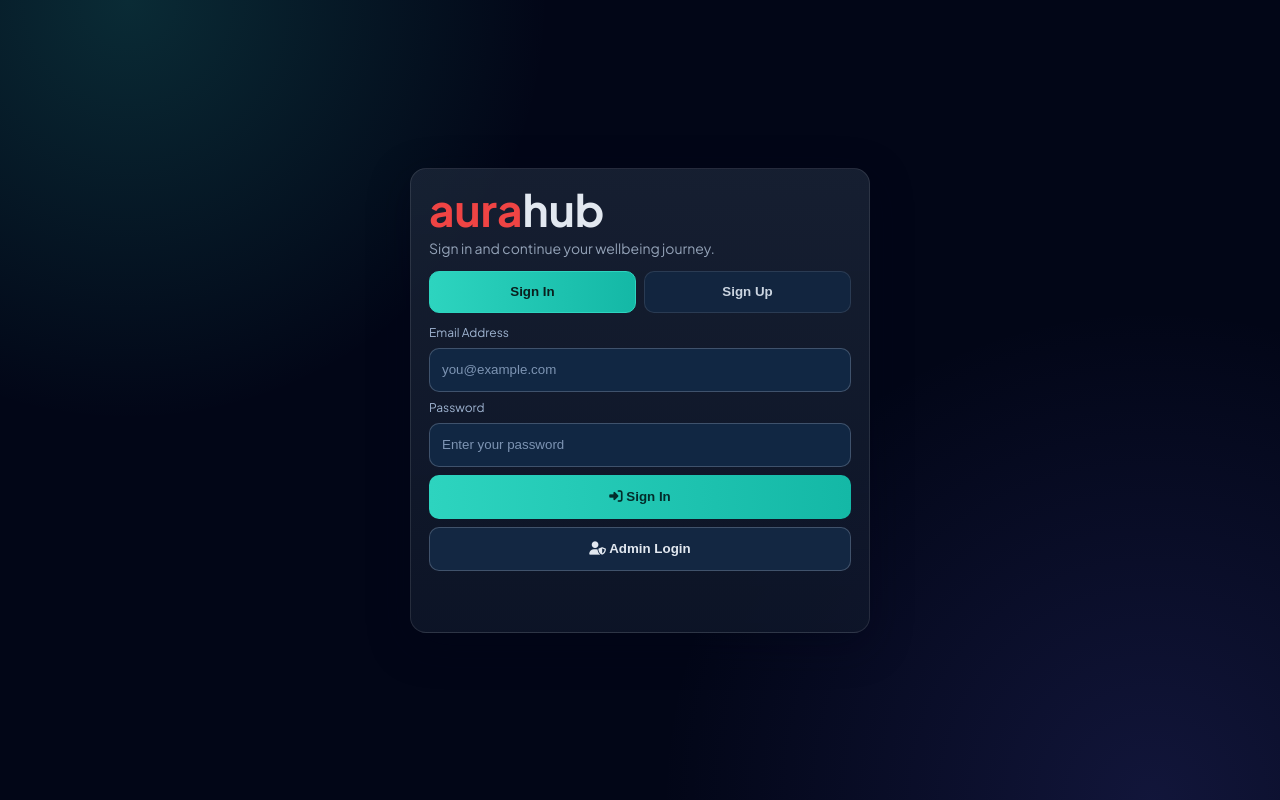
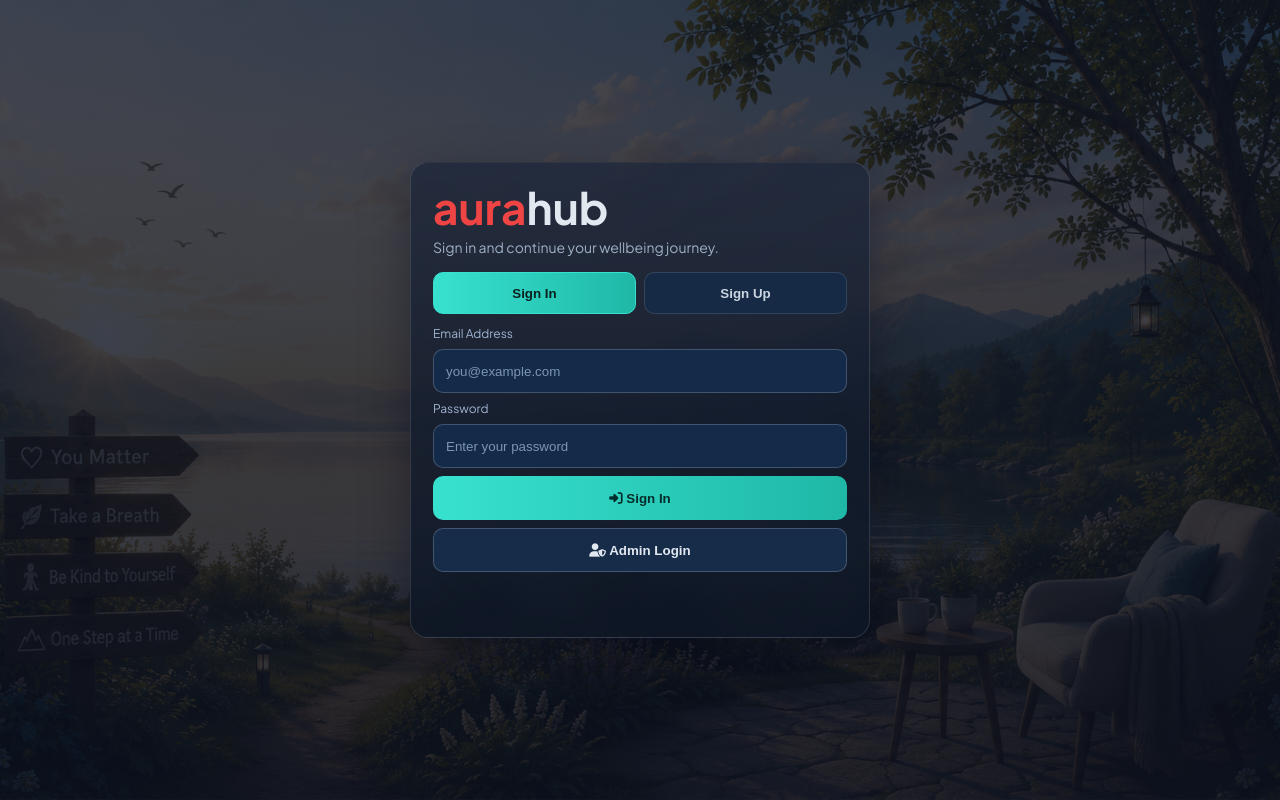
Before and after one commit to Pathum-Harshana/CMIS-3222-Group-09, a PHP site: page / in a window 1280 px wide. Run offline with PHP 8.4, Linux system fonts and the light colour scheme.

Commit message:
Update UI, pagination, and auth flow

```diff
--- a/admin.html
+++ b/admin.html
@@ -9,6 +9,11 @@
   <link rel="stylesheet" href="auth.css?v=admin-pro-2" />
 </head>
 <body>
+  <video autoplay muted loop playsinline class="video-bg">
+  <source src="./vid/vid_1.mp4" type="video/mp4">
+</video>
+
+<div class="video-overlay"></div>
   <main class="auth-shell">
     <section class="auth-card wide">
       <div class="admin-brand-row">
--- a/auth.css
+++ b/auth.css
@@ -1,12 +1,12 @@
 :root{
-  --bg:#020617;
-  --surface:#0f172a;
-  --surface2:#1e293b;
+  --bg:#0b1220;
+  --surface:#111a2b;
+  --surface2:#162338;
   --txt:#f8fafc;
-  --muted:#94a3b8;
-  --brand:#2dd4bf;
-  --brand2:#14b8a6;
-  --line:rgba(255,255,255,.10);
+  --muted:#9fb0c7;
+  --brand:#38e1cf;
+  --brand2:#1fb8a7;
+  --line:rgba(255,255,255,.12);
   --danger:#fb7185;
 }
 *{box-sizing:border-box}
@@ -15,9 +15,16 @@ html,body{
   min-height:100%;
   font-family:'Plus Jakarta Sans',sans-serif;
   background:
-    radial-gradient(circle at 10% 0%,rgba(45,212,191,.18),transparent 30%),
-    radial-gradient(circle at 90% 100%,rgba(99,102,241,.16),transparent 35%),
+    linear-gradient(rgba(10,15,30,.75),rgba(10,15,30,.85)),
+    radial-gradient(circle at 8% -10%,rgba(56,225,207,.22),transparent 35%),
+    radial-gradient(circle at 95% 105%,rgba(99,102,241,.18),transparent 40%),
     var(--bg);
+  background-image:
+    linear-gradient(rgba(10,15,30,.75),rgba(10,15,30,.85)),
+    url("./images/img_1.png");
+  background-size:cover;
+  background-position:center;
+  background-repeat:no-repeat;
   color:var(--txt);
 }
 .auth-shell{
@@ -28,11 +35,12 @@ html,body{
 }
 .auth-card{
   width:min(460px,100%);
-  background:linear-gradient(180deg,rgba(30,41,59,.72),rgba(15,23,42,.82));
+  background:linear-gradient(180deg,rgba(28,38,58,.75),rgba(14,22,37,.9));
   border:1px solid var(--line);
-  border-radius:16px;
-  padding:18px;
-  box-shadow:0 12px 40px rgba(2,6,23,.35);
+  border-radius:18px;
+  padding:22px;
+  box-shadow:0 18px 50px rgba(2,6,23,.35);
+  backdrop-filter:blur(6px);
 }
 
 /* login card width (admin login state) */
@@ -61,6 +69,7 @@ html,body{
   margin:8px 0 14px;
   color:var(--muted);
   font-size:14px;
+  line-height:1.5;
 }
 .tabs{
   display:flex;
@@ -71,12 +80,14 @@ html,body{
   flex:1;
   min-height:42px;
   border:1px solid var(--line);
-  background:#12253f;
+  background:#162a45;
   color:#cbd5e1;
   border-radius:10px;
   cursor:pointer;
   font-weight:700;
+  transition:transform .12s ease,box-shadow .18s ease,border-color .18s ease,background .18s ease,color .18s ease;
 }
+.tab:hover{transform:translateY(-1px);border-color:rgba(255,255,255,.2)}
 .tab.active{
   border-color:var(--brand);
   color:#0a1f1d;
@@ -95,16 +106,19 @@ label{
 input{
   height:44px;
   border:1px solid rgba(148,163,184,.35);
-  background:#112743;
+  background:#132a48;
   color:#fff;
   border-radius:10px;
   padding:0 12px;
   outline:none;
+  transition:border-color .18s ease,box-shadow .18s ease,background .18s ease;
 }
 input::placeholder{color:#7d94b3}
+input:hover{border-color:rgba(148,163,184,.55)}
 input:focus{
   border-color:var(--brand);
   box-shadow:0 0 0 3px rgba(45,212,191,.14);
+  background:#162f50;
 }
 .btn{
   min-height:44px;
@@ -112,15 +126,22 @@ input:focus{
   border-radius:10px;
   font-weight:800;
   cursor:pointer;
+  transition:transform .12s ease,box-shadow .18s ease,filter .18s ease,border-color .18s ease,background .18s ease;
 }
 .btn.primary{
   color:#032c2a;
   background:linear-gradient(90deg,var(--brand),var(--brand2));
 }
+.btn.primary:hover{transform:translateY(-1px);box-shadow:0 10px 20px rgba(56,225,207,.2)}
 .btn.ghost{
   color:#e2e8f0;
   border:1px solid rgba(148,163,184,.35);
-  background:#132742;
+  background:#162c49;
+}
+.btn.ghost:hover{border-color:rgba(148,163,184,.6);filter:brightness(1.03)}
+.btn:focus-visible,.tab:focus-visible,input:focus-visible{
+  outline:2px solid rgba(56,225,207,.5);
+  outline-offset:2px;
 }
 .msg{
   min-height:20px;
--- a/auth.js
+++ b/auth.js
@@ -26,6 +26,13 @@
   tabSignup.onclick = ()=>show("signup");
   gotoAdmin.onclick = ()=>location.href="admin.html";
 
+  const params = new URLSearchParams(location.search);
+  if (params.get("mode") === "signup") {
+    show("signup");
+  } else {
+    show("login");
+  }
+
   loginForm.onsubmit = async (e)=>{
     e.preventDefault();
     try{
@@ -45,7 +52,7 @@
         email: document.getElementById("signupEmail").value.trim(),
         password: document.getElementById("signupPassword").value
       });
-      location.href = "wall.html";
+      location.replace("index.html?mode=login");
     }catch(err){ authMsg.textContent = err.message; }
   };
 })();
--- a/index.html
+++ b/index.html
@@ -43,5 +43,6 @@
     </section>
   </main>
   <script src="auth.js?v=auth-theme-2"></script>
+
 </body>
 </html>
```
Also changed, not shown: TODO.md (added, +9 -0 lines), book-session.html (+15 -2 lines), medical-support.html (+14 -3 lines), mood.html (+17 -1 lines), resource.html (+29 -6 lines), talent.html (+23 -1 lines), updates.txt (added, +11 -0 lines), updates_2.txt (added, +8 -0 lines), images/img_1.png (added), images/img_2.png (added).
